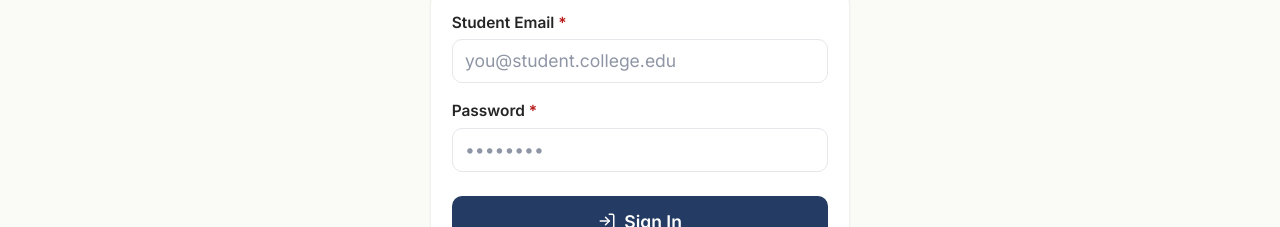
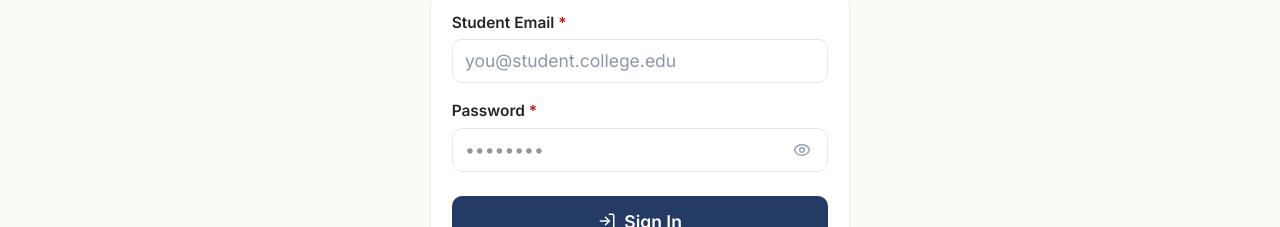
Before and after one commit to aniruddhasharma39/BookLoop, a React (Vite) app: page /login in a window 1280 px wide. Shown: the part 283-510 px from the top of the page. Built offline with nearby package versions, Linux system fonts and the light colour scheme; no server answers.

Commit message:
feat: add password visibility toggle eye icon to Signup and Login forms

```diff
--- a/src/pages/LoginPage.jsx
+++ b/src/pages/LoginPage.jsx
@@ -1,6 +1,6 @@
 import React, { useState } from 'react';
 import { Link, useNavigate, useSearchParams } from 'react-router-dom';
-import { LogIn, BookMarked } from 'lucide-react';
+import { LogIn, BookMarked, Eye, EyeOff } from 'lucide-react';
 import Button from '../components/common/Button';
 import Card from '../components/common/Card';
 import Input from '../components/common/Input';
@@ -16,6 +16,7 @@ export default function LoginPage() {
 
   const [email, setEmail] = useState('');
   const [password, setPassword] = useState('');
+  const [showPassword, setShowPassword] = useState(false);
   const [loading, setLoading] = useState(false);
   const [errorMessage, setErrorMessage] = useState('');
   const [showVerifiedSuccess, setShowVerifiedSuccess] = useState(isVerifiedRedirect);
@@ -102,12 +103,33 @@ export default function LoginPage() {
 
           <Input
             label="Password"
-            type="password"
+            type={showPassword ? 'text' : 'password'}
             required
             autoComplete="current-password"
             placeholder="••••••••"
             value={password}
             onChange={(e) => setPassword(e.target.value)}
+            suffix={
+              <button
+                type="button"
+                onClick={() => setShowPassword(!showPassword)}
+                style={{
+                  background: 'none',
+                  border: 'none',
+                  padding: '4px',
+                  cursor: 'pointer',
+                  display: 'flex',
+                  alignItems: 'center',
+                  justifyContent: 'center',
+                  color: showPassword ? 'var(--color-primary-navy)' : '#94A3B8',
+                  transition: 'color 0.15s ease',
+                }}
+                aria-label={showPassword ? 'Hide password' : 'Show password'}
+                title={showPassword ? 'Hide password' : 'Show password'}
+              >
+                {showPassword ? <EyeOff size={18} /> : <Eye size={18} />}
+              </button>
+            }
           />
 
           <Button
--- a/src/pages/SignupPage.jsx
+++ b/src/pages/SignupPage.jsx
@@ -1,6 +1,6 @@
 import React, { useState, useEffect } from 'react';
 import { Link } from 'react-router-dom';
-import { UserPlus, BookMarked, CheckCircle, GraduationCap, School, Mail } from 'lucide-react';
+import { UserPlus, BookMarked, CheckCircle, GraduationCap, School, Mail, Eye, EyeOff } from 'lucide-react';
 import Button from '../components/common/Button';
 import Card from '../components/common/Card';
 import Input from '../components/common/Input';
@@ -39,6 +39,7 @@ export default function SignupPage() {
   const [displayName, setDisplayName] = useState('');
   const [email, setEmail] = useState('');
   const [password, setPassword] = useState('');
+  const [showPassword, setShowPassword] = useState(false);
   const [institutionType, setInstitutionType] = useState('College'); // 'School' | 'College' | 'Other'
   const [institutionId, setInstitutionId] = useState('');
   const [courseOrClass, setCourseOrClass] = useState('');
@@ -308,12 +309,33 @@ export default function SignupPage() {
 
           <Input
             label="Password"
-            type="password"
+            type={showPassword ? 'text' : 'password'}
             required
             autoComplete="new-password"
             placeholder="At least 6 characters"
             value={password}
             onChange={(e) => setPassword(e.target.value)}
+            suffix={
+              <button
+                type="button"
+                onClick={() => setShowPassword(!showPassword)}
+                style={{
+                  background: 'none',
+                  border: 'none',
+                  padding: '4px',
+                  cursor: 'pointer',
+                  display: 'flex',
+                  alignItems: 'center',
+                  justifyContent: 'center',
+                  color: showPassword ? 'var(--color-primary-navy)' : '#94A3B8',
+                  transition: 'color 0.15s ease',
+                }}
+                aria-label={showPassword ? 'Hide password' : 'Show password'}
+                title={showPassword ? 'Hide password' : 'Show password'}
+              >
+                {showPassword ? <EyeOff size={18} /> : <Eye size={18} />}
+              </button>
+            }
           />
 
           <div style={{
```
Also changed, not shown: public/favicon.svg.
